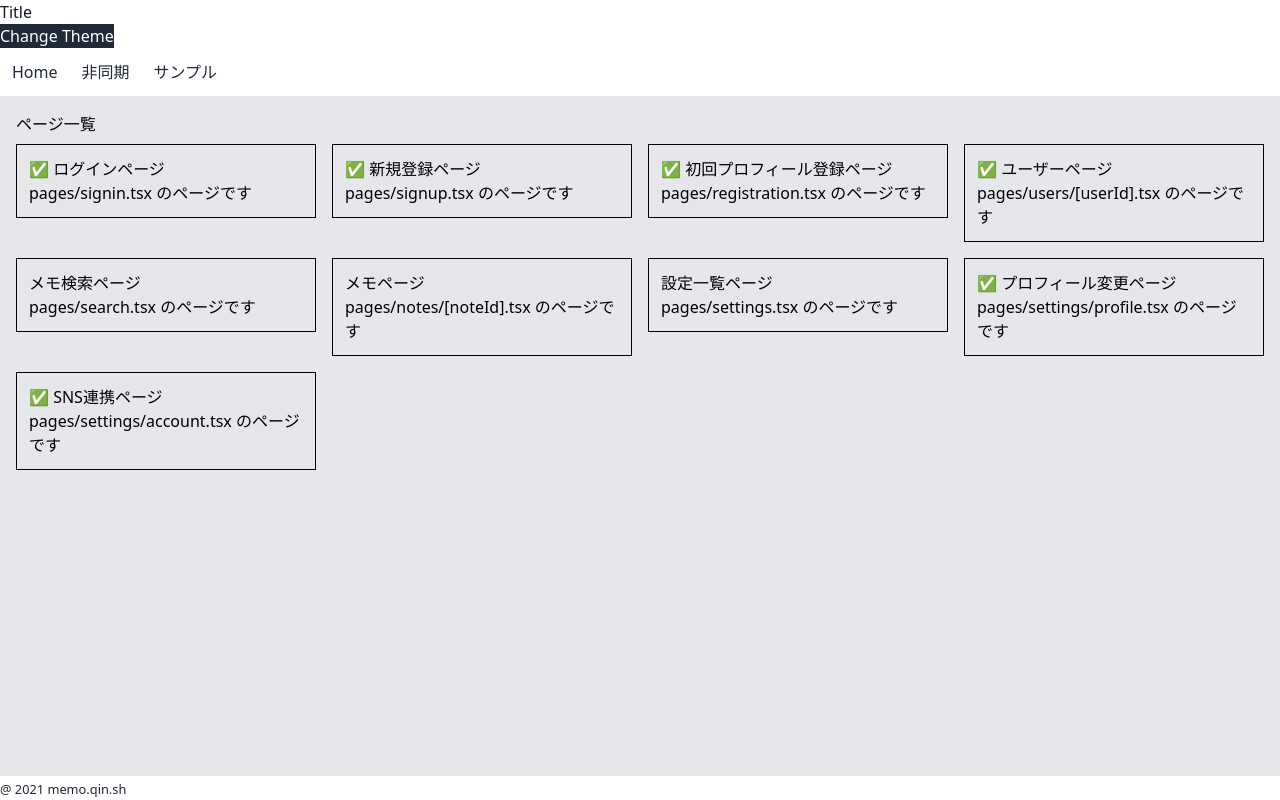
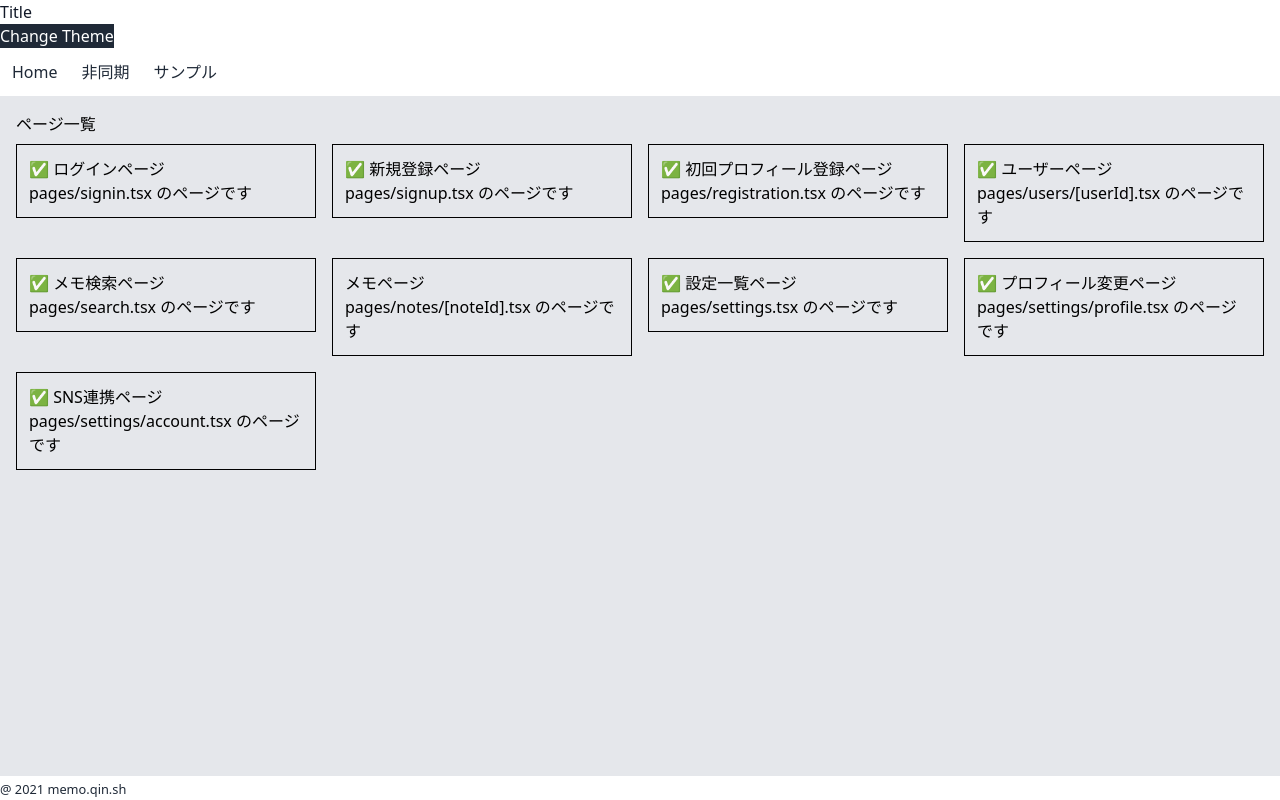
Before and after one commit to qin-salon/qin-memo, a Next.js app: page / in a window 1280 px wide. Built offline with nearby package versions, Linux system fonts and the light colour scheme.

Commit message:
🎨 開発済フラグの更新

```diff
--- a/src/pages/index.tsx
+++ b/src/pages/index.tsx
@@ -7,9 +7,9 @@ const PAGES = [
   { href: "/signup", file: "/signup.tsx", label: "新規登録ページ", isDone: true },
   { href: "/registration", file: "/registration.tsx", label: "初回プロフィール登録ページ", isDone: true },
   { href: "/users/foo", file: "/users/[userId].tsx", label: "ユーザーページ", isDone: true },
-  { href: "/search", file: "/search.tsx", label: "メモ検索ページ", isDone: false },
+  { href: "/search", file: "/search.tsx", label: "メモ検索ページ", isDone: true },
   { href: "/notes/foo", file: "/notes/[noteId].tsx", label: "メモページ", isDone: false },
-  { href: "/settings", file: "/settings.tsx", label: "設定一覧ページ", isDone: false },
+  { href: "/settings", file: "/settings.tsx", label: "設定一覧ページ", isDone: true },
   { href: "/settings/profile", file: "/settings/profile.tsx", label: "プロフィール変更ページ", isDone: true },
   { href: "/settings/account", file: "/settings/account.tsx", label: "SNS連携ページ", isDone: true },
   // { href: "/settings/notification", file: "/settings/notification.tsx", label: "通知設定ページ", isDone: false },
```
